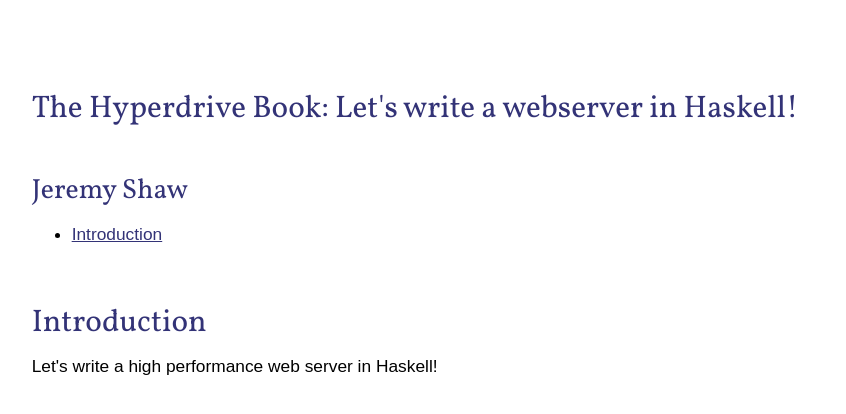
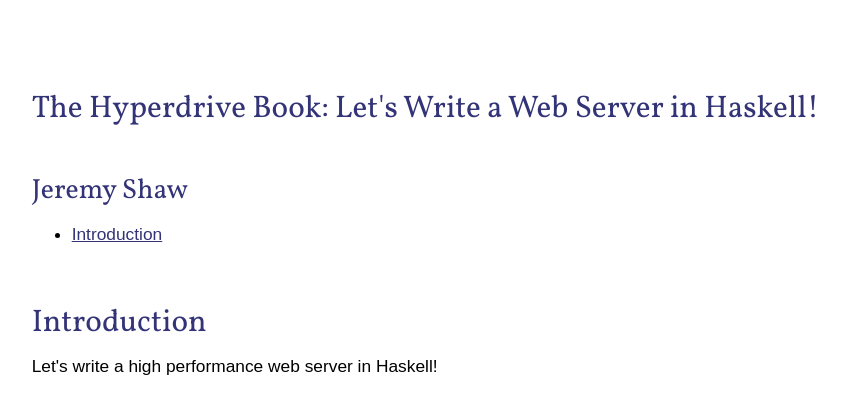
Before and after one commit to stepcut/hyperdrive-book, a plain HTML site: page docs/index.html in a window 1280 px wide. Shown: the whole page, without its empty margins (107-953 px from the left). Drawn offline with Linux system fonts and the light colour scheme.

Commit message:
update title

```diff
--- a/docs/index.html
+++ b/docs/index.html
@@ -5,7 +5,7 @@
   <meta name="generator" content="pandoc">
   <meta name="viewport" content="width=device-width, initial-scale=1.0, user-scalable=yes">
   <meta name="author" content="Jeremy Shaw">
-  <title>The Hyperdrive Book: Let's write a webserver in Haskell!</title>
+  <title>The Hyperdrive Book: Let's Write a Web Server in Haskell!</title>
   <style type="text/css">code{white-space: pre;}</style>
   <link rel="stylesheet" href="theme.css">
   <!--[if lt IE 9]>
@@ -14,7 +14,7 @@
 </head>
 <body>
 <header>
-<h1 class="title">The Hyperdrive Book: Let's write a webserver in Haskell!</h1>
+<h1 class="title">The Hyperdrive Book: Let's Write a Web Server in Haskell!</h1>
 <h2 class="author">Jeremy Shaw</h2>
 </header>
 <nav id="TOC">
```
Also changed, not shown: src/title.txt.
